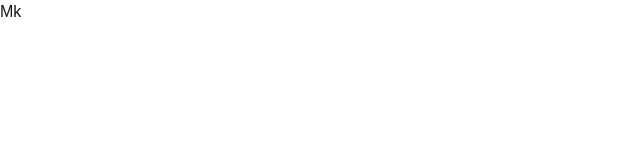
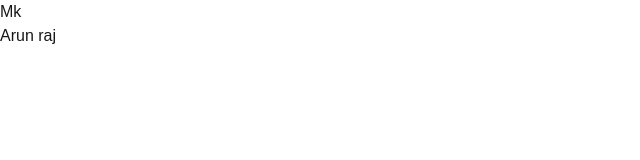
Before and after one commit to anushaAnu333/makemywebapp, a Next.js app: page / in a window 1280 px wide. Shown: the top 160 px of the page, without its empty margins (0-640 px from the left). Built offline with nearby package versions, Linux system fonts and the light colour scheme.

Commit message:
initiated

```diff
--- a/src/app/page.tsx
+++ b/src/app/page.tsx
@@ -2,6 +2,9 @@ export default function Home() {
   return (
     <div className="grid grid-rows-[20px_1fr_20px] items-center justify-items-center min-h-screen p-8 pb-20 gap-16 sm:p-20 font-[family-name:var(--font-geist-sans)]">
       <p className="font-bold"> Mk </p>
+
+
+      <p>Arun raj</p>
     </div>
   );
 }
```
